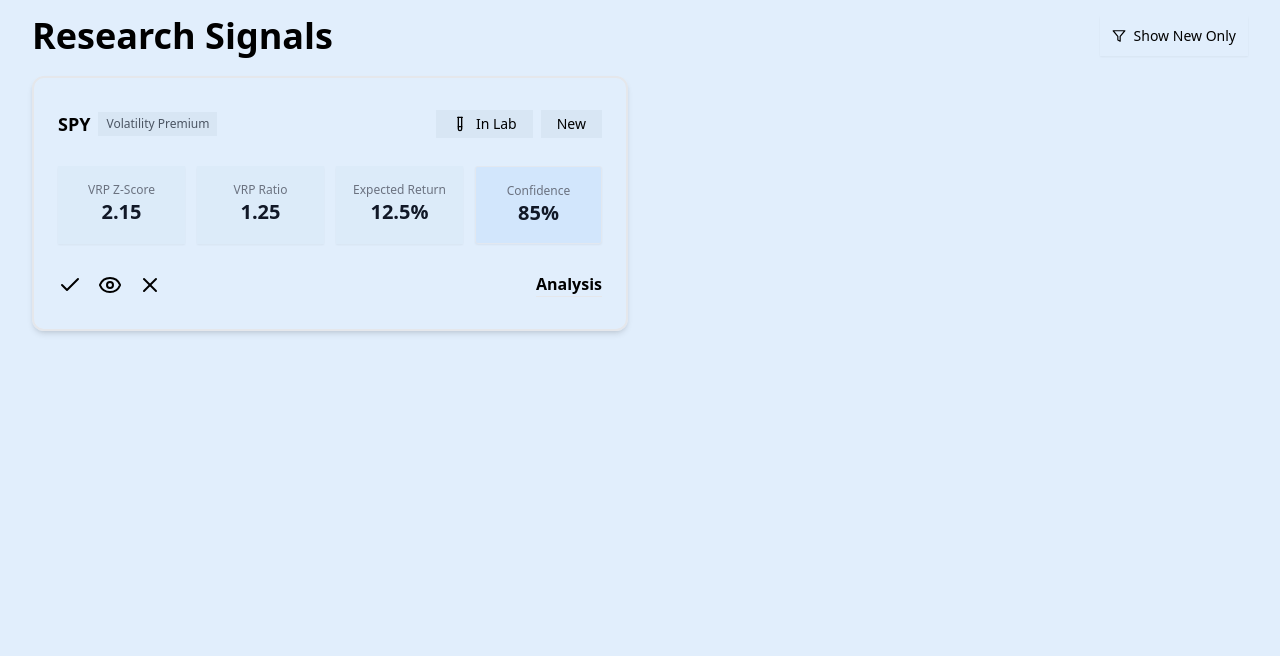
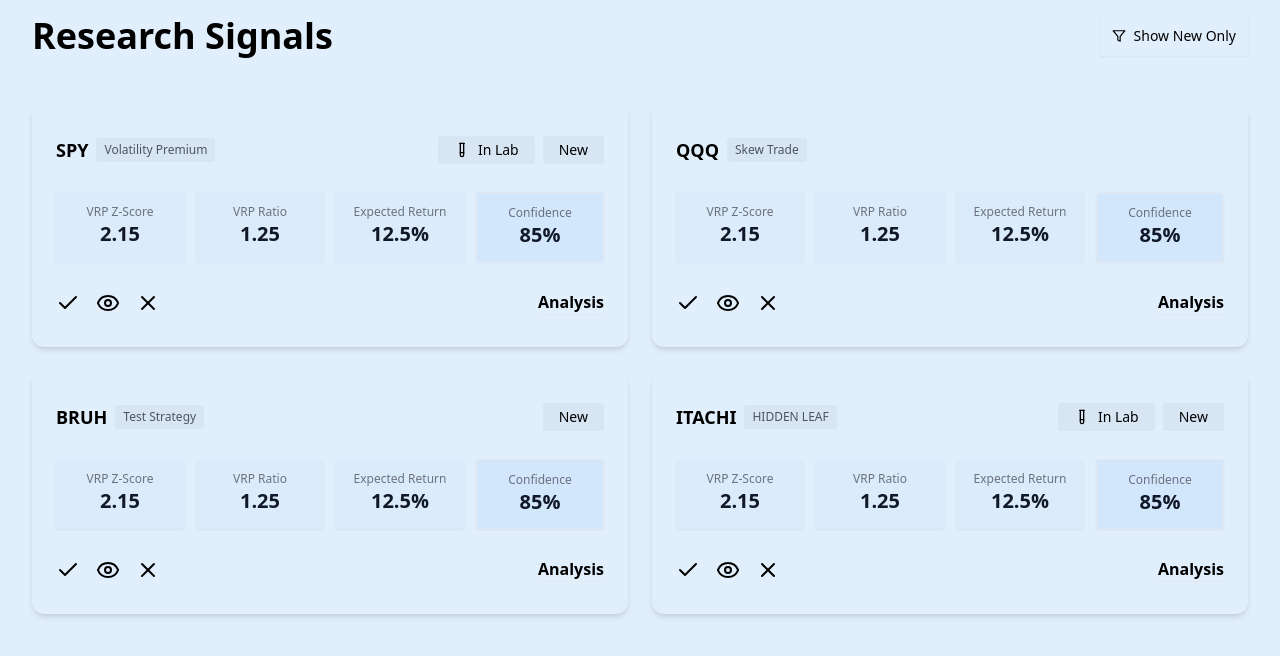
Before and after one commit to Nii-101/Research-Signal-Platform-Frontend, a React (Vite) app in the folder research-signal-app/: page / in a window 1280 px wide. Shown: the top 656 px of the page. Built offline with nearby package versions, Linux system fonts and the light colour scheme.

Commit message:
Add mock data fetching to SignalList component; integrate axios and update SignalCard to display dynamic signal data

```diff
--- a/research-signal-app/components/SignalCard.jsx
+++ b/research-signal-app/components/SignalCard.jsx
@@ -3,45 +3,53 @@
 import { Accordion, AccordionItem } from "./ui/accordion";
 import { AccordionContent, AccordionTrigger } from "@radix-ui/react-accordion";
 
-const SignalCard = () => {
+const SignalCard = ({signal}) => {
   return (
-    <Card className="flex flex-col bg-inherit border-2 border-gray-200 shadow-md rounded-xl px-2 md:px-6 py-6 md:py-8 space-y-6 md:space-y-7">
+    <Card className="flex flex-col bg-inherit shadow-md rounded-xl px-2 md:px-6 py-6 md:py-8 space-y-6 md:space-y-7">
       {/* Header */}
       <div className="flex items-center justify-between">
         <div className="flex items-center gap-2">
-          <h2 className="text-lg font-semibold">SPY</h2>
-          <span className="text-xs bg-[#d8e6f4] text-gray-600 px-2 py-1 rounded-lg">
-            Volatility Premium
+          <h2 className="text-lg font-semibold">{signal.ticker}</h2>
+          <span className="text-xs bg-[#d8e6f4] text-gray-600 px-2 py-1 rounded-[3px]">
+            {signal.strategy}
           </span>
         </div>
         <div className="flex items-center gap-2">
-          <div className="text-xs md:text-sm flex items-center gap-2  bg-[#d8e6f4] px-4 py-1 rounded-lg">
-            <TestTube className="size-3  md:size-4"/>
-            <span>In Lab</span>
-          </div>
-          <span className="text-xs md:text-sm bg-[#d8e6f4]  px-4 py-1 rounded-lg">
-            New
-          </span>
+          {
+            signal.inLab && (
+              <div className="text-xs md:text-sm flex items-center gap-2  bg-[#d8e6f4] px-4 py-1 rounded-[3px]">
+                <TestTube className="size-3  md:size-4 "/>
+                <span>In Lab</span>
+              </div>
+            )
+          }
+          {
+            signal.isNew && (
+              <span className="text-xs md:text-sm bg-[#d8e6f4]  px-4 py-1 rounded-[3px]">
+                New
+              </span>
+            )
+          }
         </div>
       </div>
 
       {/* Stats Section */}
-      <div className="grid grid-cols-4 gap-1 md:gap-3">
-        <Card className="p-4 text-center bg-[#dcebf9] rounded-lg">
+      <div className="grid grid-cols-4 gap-1 max-md:overflow-x-scroll md:gap-3">
+        <Card className="p-1 py-3 text-center bg-[#dcebf9] rounded-lg">
           <p className="text-xs text-gray-500">VRP Z-Score</p>
-          <p className="text-xl font-bold text-gray-900">2.15</p>
+          <p className="md:text-xl font-bold text-gray-900">2.15</p>
         </Card>
-        <Card className="p-4 text-center bg-[#dcebf9] rounded-lg">
+        <Card className="p-1 py-3 text-center bg-[#dcebf9] rounded-lg">
           <p className="text-xs text-gray-500">VRP Ratio</p>
-          <p className="text-xl font-bold text-gray-900">1.25</p>
+          <p className="md:text-xl font-bold text-gray-900">1.25</p>
         </Card>
-        <Card className="p-4 text-center bg-[#dcebf9] rounded-lg">
+        <Card className="p-1 py-3 text-center bg-[#dcebf9] rounded-lg">
           <p className="text-xs text-gray-500">Expected Return</p>
-          <p className="text-xl font-bold text-gray-900">12.5%</p>
+          <p className="md:text-xl font-bold text-gray-900">12.5%</p>
         </Card>
-        <Card className="p-4 text-center  bg-[#d2e6fc] rounded-[3px] border border-slate-200">
+        <Card className="p-1 py-3 text-center  bg-[#d2e6fc] rounded-[3px] border border-slate-200">
           <p className="text-xs text-gray-500">Confidence</p>
-          <p className="text-xl font-bold text-gray-900">85%</p>
+          <p className="md:text-xl font-bold text-gray-900">85%</p>
         </Card>
       </div>
 
@@ -49,18 +57,18 @@
       <div className="flex items-center justify-between">
         <div className="flex items-center gap-4">
           <button className="text-xl hover:text-black">
-            <Check className="size-4 md:size-6"/>
+            <Check className="size-4 md:size-6 hover:text-green-600"/>
           </button>
           <button className="text-xl hover:text-black">
-            <Eye className="size-4 md:size-6"/>
+            <Eye className="size-4 md:size-6 hover:text-orange-200"/>
           </button>
           <button className="text-xl hover:text-black">
-            <X className="size-4 md:size-6"/>
+            <X className="size-4 md:size-6 hover:text-red-500"/>
           </button>
         </div>
 
         <Accordion collapsible type="single" className="text-xs md:text-base font-semibold">
-          <AccordionItem value="item-1">
+          <AccordionItem>
             <AccordionTrigger>Analysis</AccordionTrigger>
             <AccordionContent> Bruh</AccordionContent>
           </AccordionItem>
--- a/research-signal-app/components/SignalList.jsx
+++ b/research-signal-app/components/SignalList.jsx
@@ -2,10 +2,81 @@
 import { Toggle } from "./ui/toggle";
 import { Card } from "./ui/card";
 import SignalCard from "./SignalCard";
+import { useEffect, useState } from "react";
+
+const MOCK_API_DELAY = 1000;
+
+const mockSignals = [
+  {
+    ticker: "SPY",
+    strategy: "Volatility Premium",
+    vrpZScore: 2.15,
+    vrpRatio: 1.25,
+    expectedReturn: 12.5,
+    confidence: 85,
+    isNew: true,
+    inLab: true,
+  },
+  {
+    ticker: "QQQ",
+    strategy: "Skew Trade",
+    vrpZScore: 1.85,
+    vrpRatio: 1.15,
+    expectedReturn: 8.7,
+    confidence: 75,
+    isNew: false,
+    inLab: false,
+  },
+  {
+    ticker: "BRUH",
+    strategy: "Test Strategy",
+    vrpZScore: 1.95,
+    vrpRatio: 1.18,
+    expectedReturn: 10.2,
+    confidence: 80,
+    isNew: true,
+    inLab: false,
+  },
+  {
+    ticker: "ITACHI",
+    strategy: "HIDDEN LEAF",
+    vrpZScore: 1.95,
+    vrpRatio: 1.18,
+    expectedReturn: 10.2,
+    confidence: 80,
+    isNew: true,
+    inLab: true,
+  },
+];
 
 const SignalList = () => {
+
+  const [signals, setSignals] = useState([]);
+  const [loading, setLoading] = useState(true);
+  const [error, setError] = useState(null);
+  const [showNewOnly, setShowNewOnly] = useState(false);
+  const [selectedSignal, setSelectedSignal] = useState(null);
+
+  useEffect(() => {
+    const fetchSignals = async () => {
+      try {
+        setLoading(true);
+        await new Promise((resolve) => setTimeout(resolve, MOCK_API_DELAY));
+        setSignals(mockSignals);
+        setError(null);
+      } catch (err) {
+        setError("Failed to fetch signals. Please try again later.");
+      } finally {
+        setLoading(false);
+      }
+    };
+
+    fetchSignals();
+  }, []);
+
+
   return (
-    <div className="space-y-5 px-4 py-4 lg:px-8">
+    <div className="space-y-5 lg:space-y-12 px-4 py-4 lg:px-8">
       <header className="w-full flex items-center justify-between ">
         <h1 className="text-lg md:text-3xl lg:text-4xl font-bold md:font-bold">Research Signals</h1>
         <Toggle aria-label="" className="shadow-sm text-[0.68rem] sm:text-xs font-medium md:text-sm">
@@ -16,8 +87,11 @@
         </Toggle>
       </header>
 
-      <main className="w-full space-y-3 lg:grid gap-6 grid-cols-2 ">
-        <SignalCard/>
+      <main className="w-full max-lg:space-y-3 lg:grid gap-6 grid-cols-2 ">
+        {signals.map((signal) => (
+          <SignalCard key={signal.ticker} signal={signal}
+          />
+        ))}
       </main>
     </div>
    );
--- a/research-signal-app/package.json
+++ b/research-signal-app/package.json
@@ -14,6 +14,7 @@
     "@radix-ui/react-accordion": "^1.2.1",
     "@radix-ui/react-toggle": "^1.1.0",
     "@radix-ui/react-tooltip": "^1.1.4",
+    "axios": "^1.7.7",
     "react": "^18.3.1",
     "react-dom": "^18.3.1"
   },
```
Also changed, not shown: 1 other file (tests, documents, lock files or other folders).
